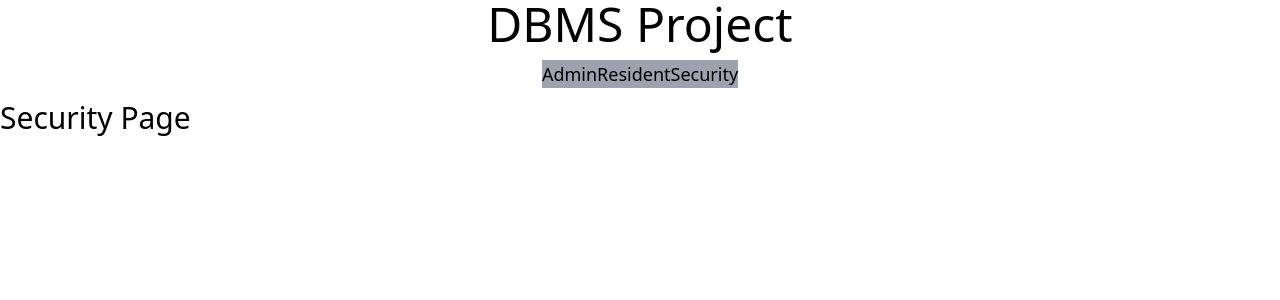
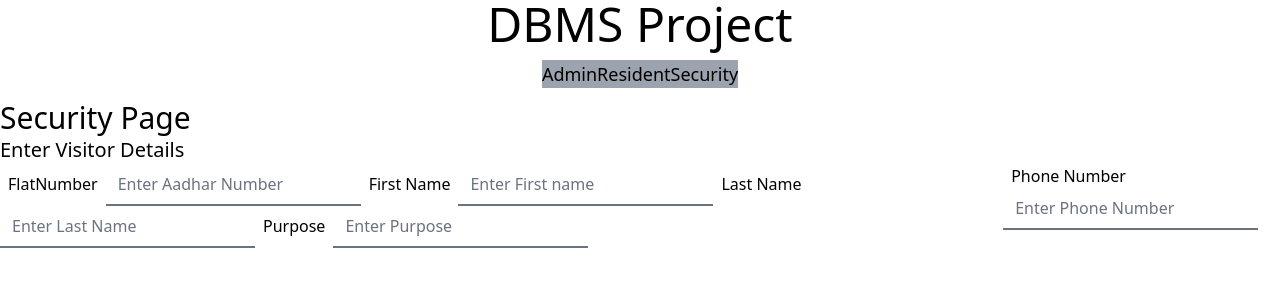
Before and after one commit to RIT3shSapata/DBMS_Project, a React (Vite) app in the folder frontend/: page /security in a window 1280 px wide. Shown: the top 300 px of the page. Built offline with nearby package versions, Linux system fonts and the light colour scheme.

Commit message:
FrontEnd SecurityPage
Added Entry for visitor

```diff
--- a/frontend/src/pages/Security.jsx
+++ b/frontend/src/pages/Security.jsx
@@ -2,6 +2,58 @@ const Security = () => {
     return (
         <div>
             <h1 className="text-3xl">Security Page</h1>
+            <h1 className="text-xl">Enter Visitor Details</h1>
+            <form className="flex justify-around">
+                <div className="justify-self-start">
+                    <label htmlFor="flatid" className="text-md mx-2">
+                        FlatNumber
+                    </label>
+                    <input
+                        type="text"
+                        id="flatid"
+                        className="border-0 border-b-2"
+                        placeholder="Enter Aadhar Number"
+                    />
+                    <label htmlFor="fname" className="text-md mx-2">
+                        First Name
+                    </label>
+                    <input
+                        type="text"
+                        id="fname"
+                        className="border-0 border-b-2"
+                        placeholder="Enter First name"
+                    />
+                    <label htmlFor="lname" className="text-md mx-2">
+                        Last Name
+                    </label>
+                    <input
+                        type="text"
+                        id="lname"
+                        className="border-0 border-b-2"
+                        placeholder="Enter Last Name"
+                    />
+                    <label htmlFor="Purpose" className="text-md mx-2">
+                        Purpose
+                    </label>
+                    <input
+                        type="text"
+                        id="purpose"
+                        className="border-0 border-b-2"
+                        placeholder="Enter Purpose"
+                    />
+                </div>
+                <div className="justify-self-end">
+                    <label htmlFor="name" className="text-md mx-2">
+                        Phone Number
+                    </label>
+                    <input
+                        type="text"
+                        id="name"
+                        className="border-0 border-b-2"
+                        placeholder="Enter Phone Number"
+                    />
+                </div>
+            </form>
         </div>
     );
 };
```
